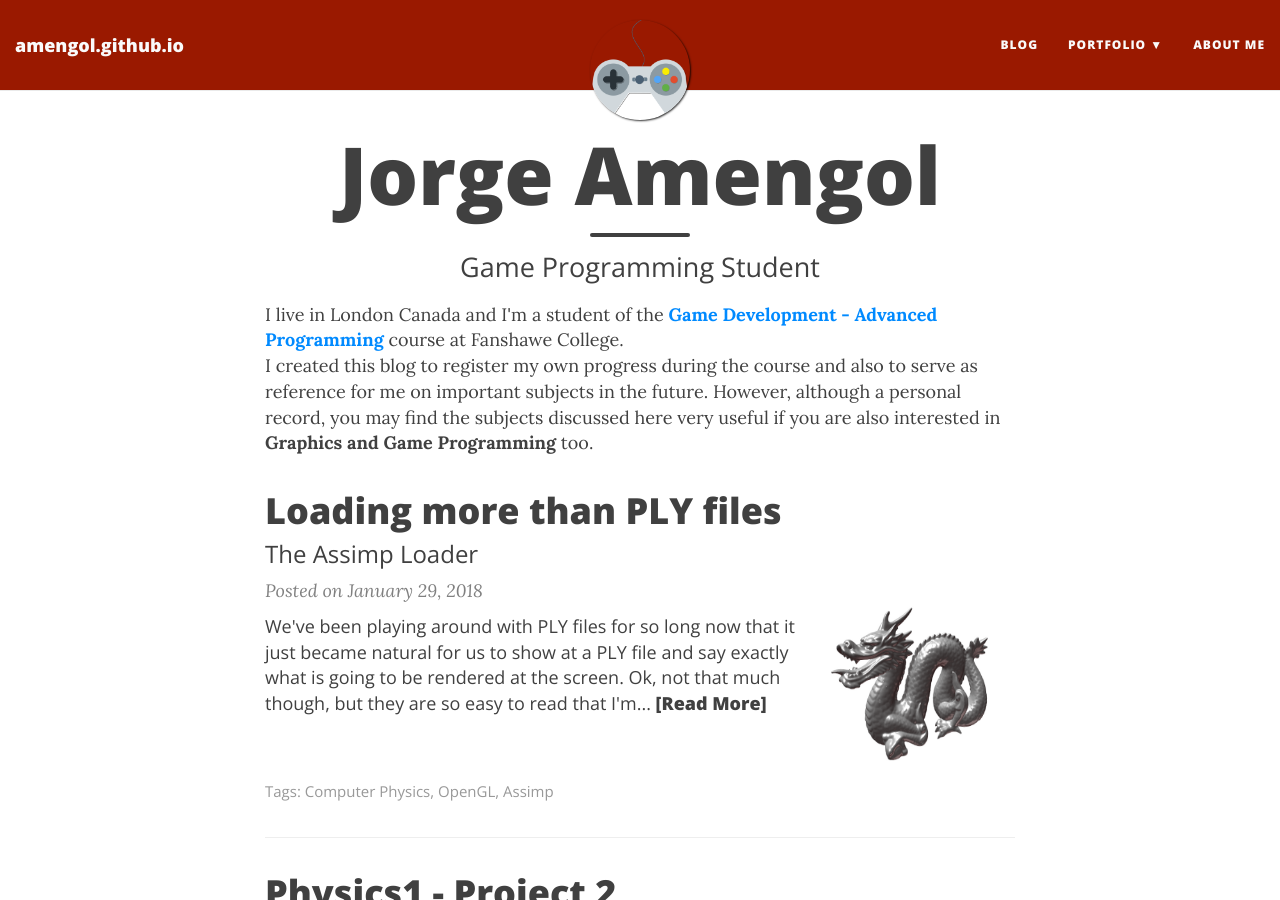
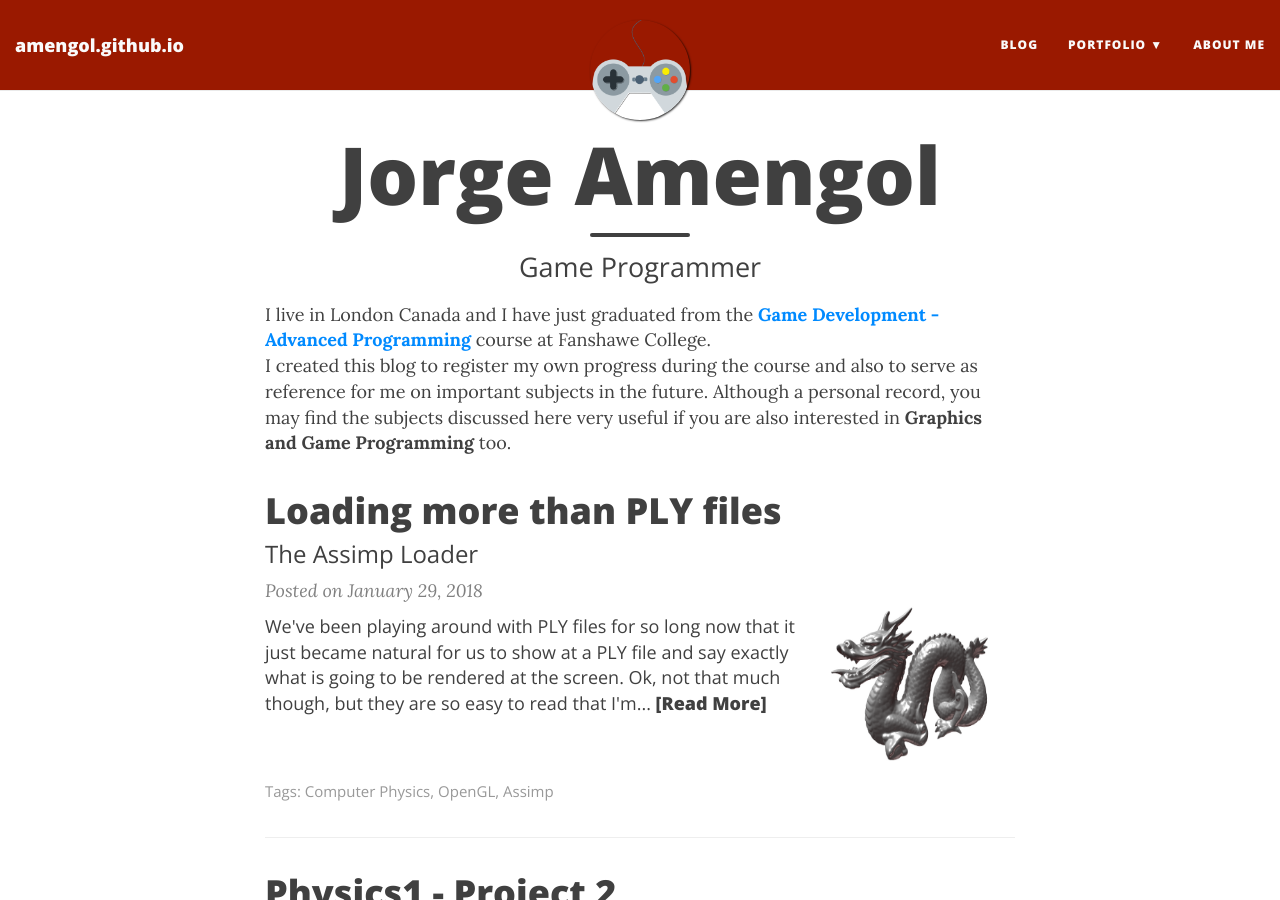
Before and after one commit to amengol/amengol.github.io, a Jekyll site: the page built from index.html, in a window 1280 px wide and 900 px high. Built offline with Jekyll 4.4.1, drawn with Linux system fonts in a browser that asks for light colours; nearby versions of some CDN libraries; the list of posts is cut into pages by our own code.

Commit message:
Udate headlines

```diff
--- a/_config.yml
+++ b/_config.yml
@@ -31,7 +31,7 @@ navbar-links:
   Portfolio:
     - Projects: "Projects/"
     - GitHub: "https://github.com/amengol"
- #   - FSX & P3D: "http://www.markdowntutorial.com/"
+    #- Flight Sim: "http://fsbirdhouse.blogspot.ca/"
   About Me: "aboutme"
 
 # Image to show in the navigation bar - image must be a square (width = height)
--- a/index.html
+++ b/index.html
@@ -1,13 +1,13 @@
 ---
 layout: page
 title: Jorge Amengol
-subtitle: Game Programming Student
+subtitle: Game Programmer
 use-site-title: true
 ---
 
-<div>I live in London Canada and I'm a student of the
+<div>I live in London Canada and I have just graduated from the
 <b><a href="https://www.fanshawec.ca/programs-and-courses/program/gdp1-game-development-advanced-programming/next-year" target="_blank">Game Development - Advanced Programming</a></b> course at Fanshawe College.
-<div>I created this blog to register my own progress during the course and also to serve as reference for me on important subjects in the future. However, although a personal record, you may find the subjects discussed here very useful if you are also interested in <b>Graphics and Game Programming</b> too.</div>
+<div>I created this blog to register my own progress during the course and also to serve as reference for me on important subjects in the future. Although a personal record, you may find the subjects discussed here very useful if you are also interested in <b>Graphics and Game Programming</b> too.</div>
 
 <div class="posts-list">
   {% for post in paginator.posts %}
```
